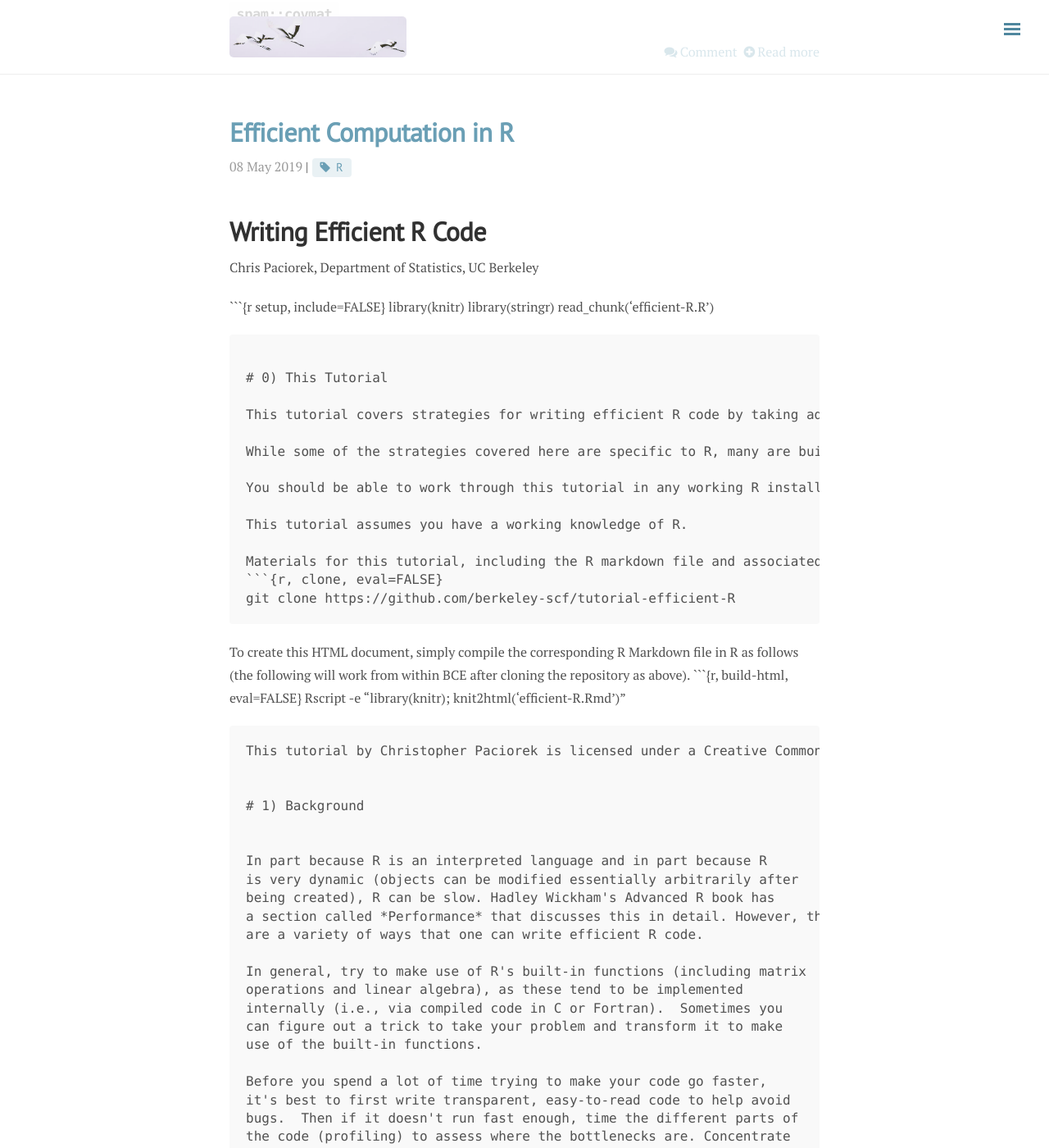
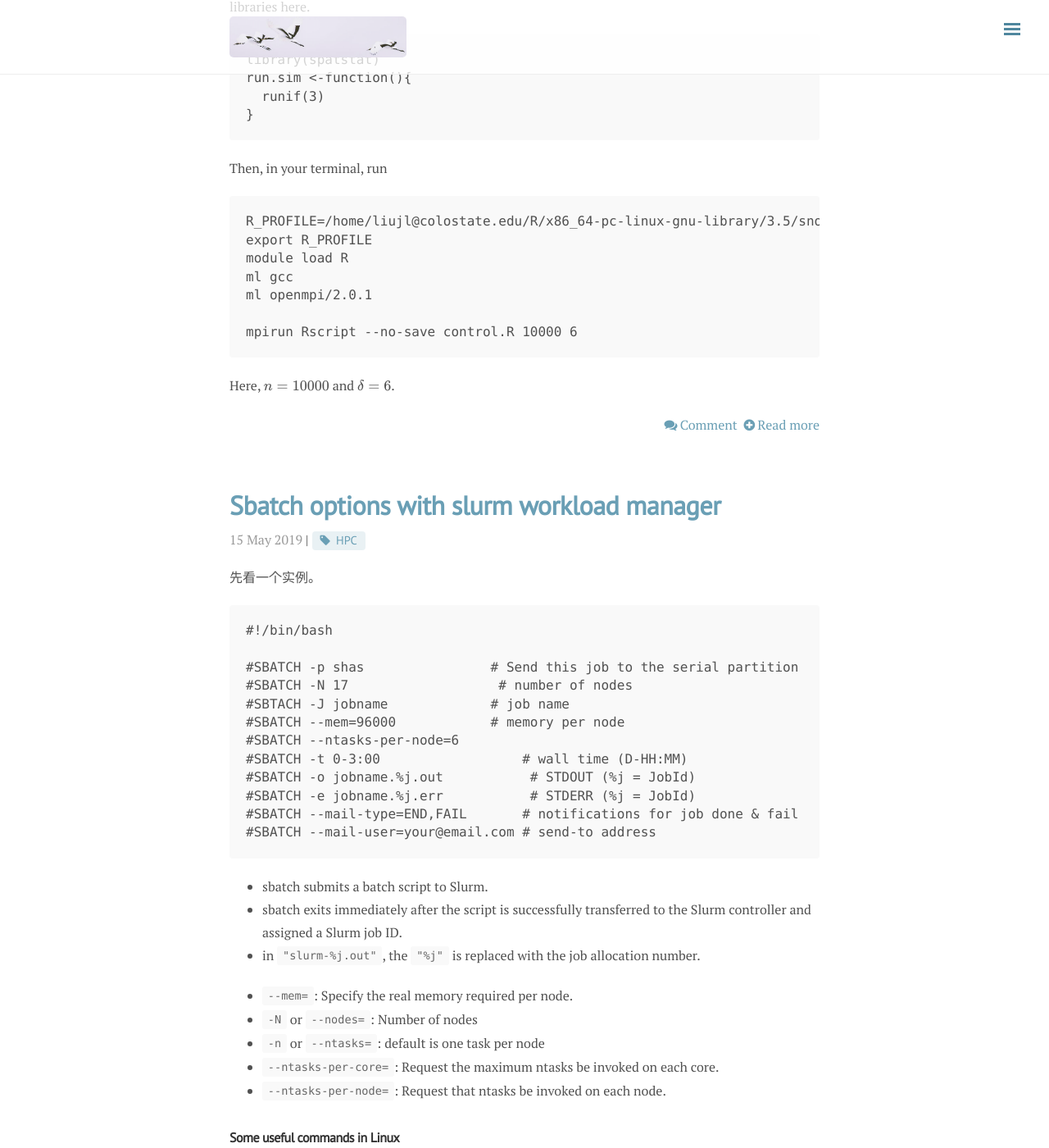
Before and after one commit to ylyy93/my_blog, a Jekyll site: the page built from blog/index.html, in a window 1280 px wide and 1400 px high, scrolled down 1500 px. Shown: the whole window at 82% size. Built offline with Jekyll 4.4.1, drawn with Linux system fonts in a browser that asks for light colours; nearby versions of some CDN libraries; formulas are drawn with MathJax 3; the list of posts is cut into pages by our own code; comment, search, counter and statistics services are not loaded; some of the changed text lies outside the part shown.

Commit message:
rebuilding site Wed May 15 13:36:30 MDT 2019

````diff
--- a/_posts/AdvancedR/2019-05-08-memory-management-in-r.md
+++ b/_posts/AdvancedR/2019-05-08-memory-management-in-r.md
@@ -7,6 +7,22 @@ tags: [R]
 ---
 
 - `object_size()`:
+
+### R package `pryr`
 - `mem_used()`, `mem_change()`: how R allocate and free memory
-- R包 `lineprof`： how memory is allocated and released in larger code blocks.
+### R package `lineprof`
+- how memory is allocated and released in larger code blocks.
 - `address()` or `refs()`: how R modifies in place or modifies a copy.
+
+首先打开一个interactive session。
+```
+sinteractive --partition=shas --qos=normal --time=01:00:00 --ntasks=6 --nodes=1 --mem=0
+```
+其中，
+`ntasks` 决定了每个node上可以并行的task个数。只有当其大于一，`Rmpi`才能work。
+
+
+check memory of node `shas0208` in Megabytes
+```
+sinfo -Nel -n shas0208
+```
--- /dev/null
+++ b/_posts/AdvancedR/2019-05-15-memory-management-for-r-on-linux.md
@@ -0,0 +1,7 @@
+---
+layout: post
+title: Memory Management for R on Linux
+date: 2019-05-15 10:33 -0600
+categories: Tech
+tags: [R]
+---
--- /dev/null
+++ b/_posts/Tech/2019-05-15-playground-on-summit-hpc.md
@@ -0,0 +1,80 @@
+---
+layout: post
+title: Playground on Summit HPC
+date: 2019-05-15 13:28 -0600
+categories: Tech
+tags: [HPC]
+---
+
+In this post, I will show you how to create an interactive playground on Summit HPC. Using this technique, you can test your script before submitting your batch job file.
+
+First, create an interative session.
+```
+sinteractive --partition=shas --qos=normal --time=01:00:00 --ntasks=6 --nodes=1 --mem=0
+```
+这里， `ntasks`
+决定了每个node上可以并行的task个数。只有当其大于一，`Rmpi`才能work。
+
+You will need two files:
+
+`control.R`
+```
+# Install dependencies
+list.of.packages <- c("Rmpi", "doSNOW","foreach","doRNG",
+                      "iterators","parallel","Rcpp")
+new.packages <- list.of.packages[!(list.of.packages %in% installed.packages()[,"Package"])]
+if(length(new.packages)) install.packages(new.packages)
+invisible(lapply(list.of.packages, require, character.only = TRUE))
+
+# You can pass arguments here
+args <- commandArgs(TRUE)
+n <- as.double(args[1])
+delta <- as.double(args[2])
+working.directory = '/path/to/code'
+worker.script = 'fitting.R'
+
+cl = getMPIcluster()
+clusterExport(cl, ls())
+setwd(working.directory)
+source(worker.script)
+
+clusterEvalQ(cl, setwd(working.directory))
+clusterEvalQ(cl, source(worker.script))
+registerDoSNOW(cl)
+rdata_name = paste0(working.directory,"/../results/result_n",n,"delta_",delta,".rda")
+
+iter0 = 1:100
+nreps = length(iter0)
+seedM = rbind(rep(401,nreps),c(iter0),c(iter0))
+result = foreach(iter = iter0, .combine=rbind,.maxcombine=nreps,.options.RNG=seedM,
+              .multicombine=TRUE, .errorhandling = 'remove') %dorng% {
+
+                res =  run.sim()
+                save(res,file=paste0(working.directory,"/../results/n_",n,"delta_",delta,"iter_",iter,".rda"))
+                return(res)
+                }
+.Last = NULL
+save.image(rdata_name)
+stopCluster(cl)
+```
+
+`fitting.R`: put your main running code here. Pay attention, you should also include all necessary libraries here.
+```
+library(spatstat)
+run.sim <-function(){
+  runif(3)
+}
+```
+
+Then, in your terminal, run
+```
+R_PROFILE=/home/liujl@colostate.edu/R/x86_64-pc-linux-gnu-library/3.5/snow/RMPISNOWprofile;
+export R_PROFILE
+module load R
+ml gcc
+ml openmpi/2.0.1
+
+mpirun Rscript --no-save control.R 10000 6
+```
+
+Here, $n=10000$ and $\delta=6$.
--- /dev/null
+++ b/_posts/Tech/2019-05-15-sbatch-options-with-slurm-workload-manager.md
@@ -0,0 +1,54 @@
+---
+layout: post
+title: Sbatch options with slurm workload manager
+date: 2019-05-15 10:49 -0600
+categories: Tech
+tags: [HPC]
+---
+
+先看一个实例。
+```
+#!/bin/bash
+
+#SBATCH -p shas                # Send this job to the serial partition
+#SBATCH -N 17                   # number of nodes
+#SBTACH -J jobname             # job name
+#SBATCH --mem=96000            # memory per node
+#SBATCH --ntasks-per-node=6
+#SBATCH -t 0-3:00                  # wall time (D-HH:MM)
+#SBATCH -o jobname.%j.out           # STDOUT (%j = JobId)
+#SBATCH -e jobname.%j.err           # STDERR (%j = JobId)
+#SBATCH --mail-type=END,FAIL       # notifications for job done & fail
+#SBATCH --mail-user=your@email.com # send-to address
+```
+
+- sbatch submits a batch script to Slurm.
+- sbatch exits immediately after the script is successfully transferred to the Slurm controller and assigned a Slurm job ID.
+- in `"slurm-%j.out"`, the `"%j"` is replaced with the job allocation number.
+
+
+- `--mem=`: Specify the real memory required per node.
+- `-N` or `--nodes=`: Number of nodes
+- `-n` or `--ntasks=`: default is one task per node
+- `--ntasks-per-core=`: Request the maximum ntasks be invoked on each core.
+- `--ntasks-per-node=`: Request that ntasks be invoked on each node.
+
+
+###### Some useful commands in Linux
+
+Number of CPUs/Cores
+```
+cat /proc/cpuinfo | awk '/^processor/{print $3}' | wc -l
+```
+or
+```
+grep -c ^processor /proc/cpuinfo
+```
+or
+```
+nproc --all
+```
+or (this also applies to MacOS)
+```
+getconf _NPROCESSORS_ONLN
+```
````
Also changed, not shown: _posts/AdvancedR/2019-05-10-foreach-library-in-r.md (renamed from _posts/2019-05-10-foreach-library-in-r.md).
